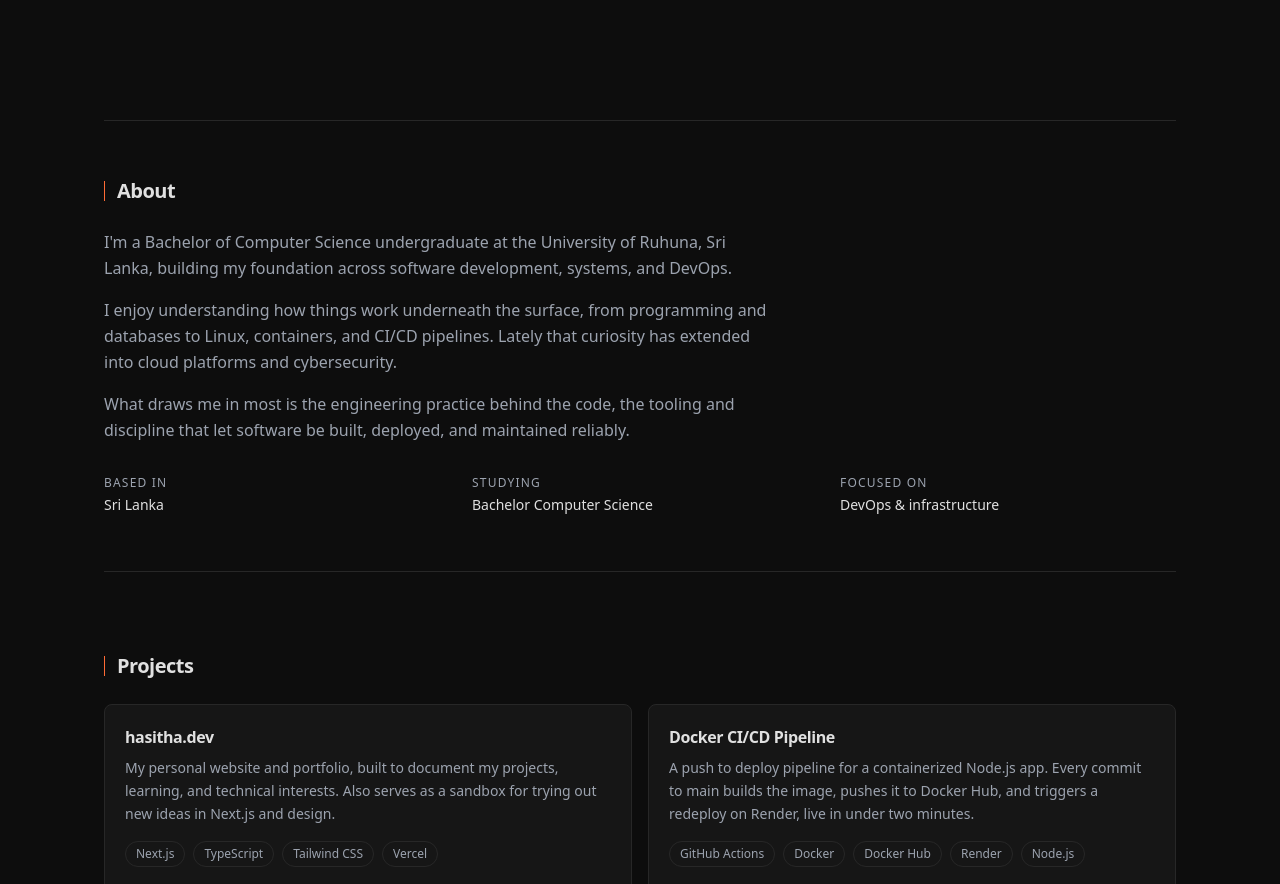
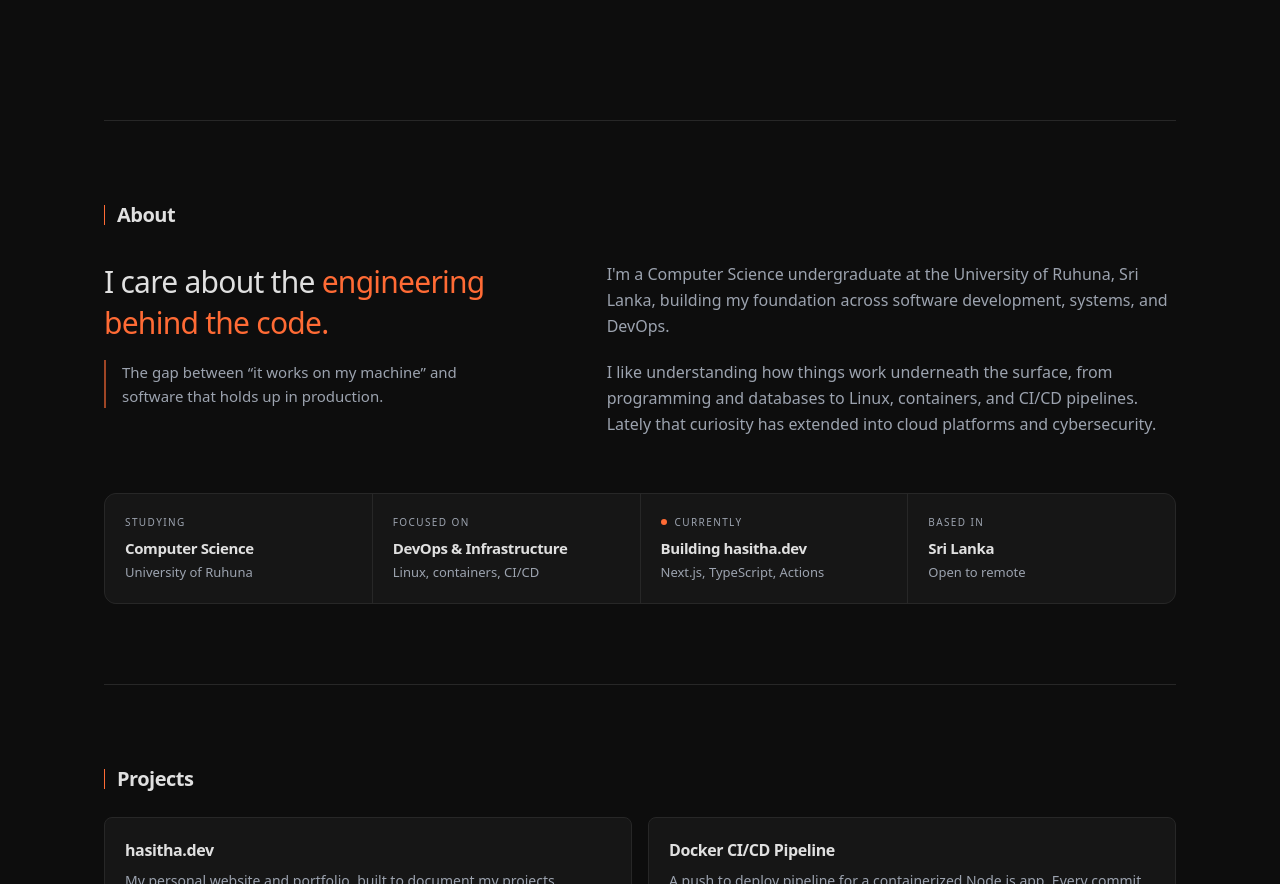
Before and after one commit to hasithaea/hasitha-dev, a Next.js app: page / in a window 1280 px wide. Shown: the part 680-1564 px from the top of the page. Built offline with nearby package versions, Linux system fonts and the light colour scheme; no server answers.

Commit message:
feat: redesign about section with editorial split and facts grid (#61)

```diff
--- a/components/sections/About.tsx
+++ b/components/sections/About.tsx
@@ -1,43 +1,68 @@
 import SectionHeading from "@/components/SectionHeading";
+
+const facts = [
+  { label: "Studying", value: "Computer Science", sub: "University of Ruhuna" },
+  { label: "Focused on", value: "DevOps & Infrastructure", sub: "Linux, containers, CI/CD" },
+  { label: "Currently", value: "Building hasitha.dev", sub: "Next.js, TypeScript, Actions", live: true },
+  { label: "Based in", value: "Sri Lanka", sub: "Open to remote" },
+];
 
 export default function About() {
   return (
-    <section id="about" className="scroll-mt-24 py-14 border-t border-border-color">
+    <section id="about" className="scroll-mt-24 border-t border-border-color py-16 md:py-20">
       <SectionHeading>About</SectionHeading>
 
-      <div className="max-w-2xl space-y-4 text-text-muted leading-relaxed">
-        <p>
-          I&apos;m a Bachelor of Computer Science undergraduate at the
-          University of Ruhuna, Sri Lanka, building my foundation across
-          software development, systems, and DevOps.
-        </p>
-        <p>
-          I enjoy understanding how things work underneath the surface,
-          from programming and databases to Linux, containers, and
-          CI/CD pipelines. Lately that curiosity has extended into cloud
-          platforms and cybersecurity.
-        </p>
-        <p>
-          What draws me in most is the engineering practice behind the code,
-          the tooling and discipline that let software be built, deployed,
-          and maintained reliably.
-        </p>
+      <div className="mt-8 grid gap-10 md:grid-cols-[1fr_1.4fr] md:gap-16 lg:gap-24">
+        {/* Hook */}
+        <div className="md:sticky md:top-28 md:self-start">
+          <h3 className="text-balance text-2xl font-medium leading-snug tracking-tight text-text-primary md:text-3xl md:leading-snug">
+            I care about the{" "}
+            <span className="text-accent">engineering behind the code.</span>
+          </h3>
+          <p className="mt-4 border-l-2 border-accent/60 pl-4 text-[15px] leading-relaxed text-text-muted">
+            The gap between &ldquo;it works on my machine&rdquo; and software
+            that holds up in production.
+          </p>
+        </div>
+
+        {/* Narrative */}
+        <div className="space-y-5 text-[15px] leading-relaxed text-text-muted md:text-base md:leading-relaxed">
+          <p>
+            I&apos;m a Computer Science undergraduate at the University of
+            Ruhuna, Sri Lanka, building my foundation across software
+            development, systems, and DevOps.
+          </p>
+          <p>
+            I like understanding how things work underneath the surface, from
+            programming and databases to Linux, containers, and CI/CD
+            pipelines. Lately that curiosity has extended into cloud platforms
+            and cybersecurity.
+          </p>
+        </div>
       </div>
 
-      <dl className="mt-8 grid gap-x-8 gap-y-4 sm:grid-cols-3 text-sm">
-        <div>
-          <dt className="font-mono text-xs tracking-widest text-text-muted uppercase">Based in</dt>
-          <dd className="mt-1 text-text-primary">Sri Lanka</dd>
-        </div>
-        <div>
-          <dt className="font-mono text-xs tracking-widest text-text-muted uppercase">Studying</dt>
-          <dd className="mt-1 text-text-primary">Bachelor Computer Science</dd>
-        </div>
-        <div>
-          <dt className="font-mono text-xs tracking-widest text-text-muted uppercase">Focused on</dt>
-          <dd className="mt-1 text-text-primary">DevOps &amp; infrastructure</dd>
-        </div>
-      </dl>
+      {/* Facts */}
+      <div className="mt-14 overflow-hidden rounded-xl border border-border-color bg-border-color">
+        <dl className="grid grid-cols-1 gap-px sm:grid-cols-2 lg:grid-cols-4">
+          {facts.map((f) => (
+            <div key={f.label} className="bg-bg-surface px-5 py-5">
+              <dt className="flex items-center gap-2 font-mono text-[10px] font-medium uppercase tracking-[0.14em] text-text-muted">
+                {f.live && (
+                  <span className="relative flex h-1.5 w-1.5" aria-hidden>
+                    <span className="absolute inline-flex h-full w-full rounded-full bg-accent opacity-60 motion-safe:animate-ping" />
+                    <span className="relative inline-flex h-1.5 w-1.5 rounded-full bg-accent" />
+                  </span>
+                )}
+                {f.label}
+              </dt>
+              <dd className="mt-1.5 text-[15px] font-semibold tracking-tight text-text-primary">
+                {f.value}
+              </dd>
+              <dd className="mt-0.5 text-[13px] text-text-muted">{f.sub}</dd>
+            </div>
+          ))}
+        </dl>
+      </div>
     </section>
   );
 }
```
